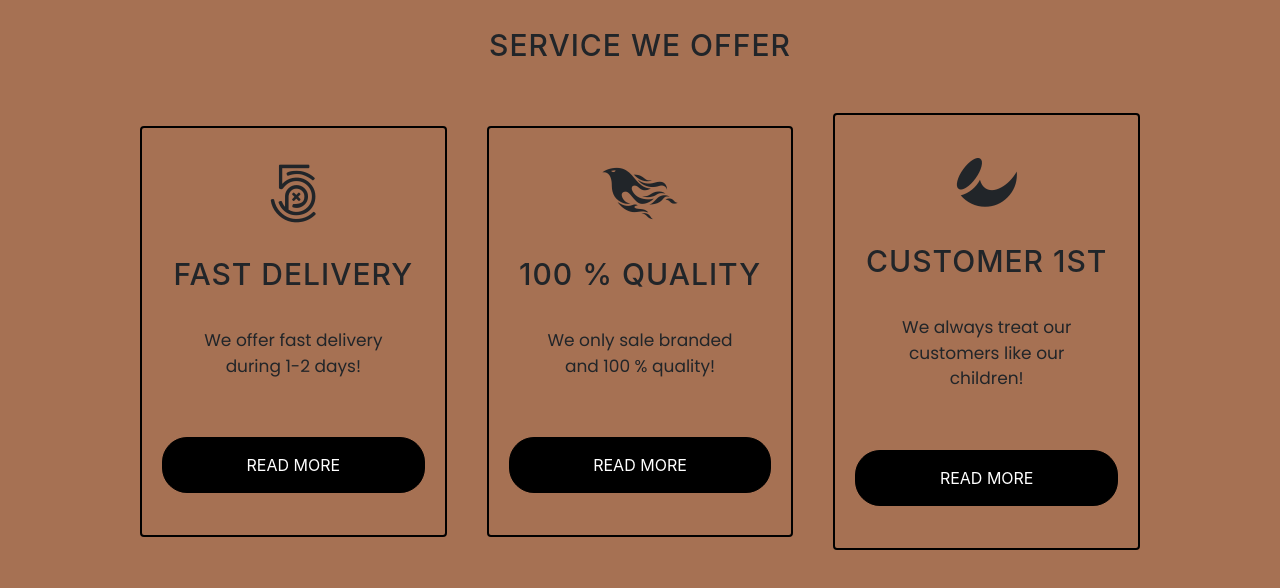
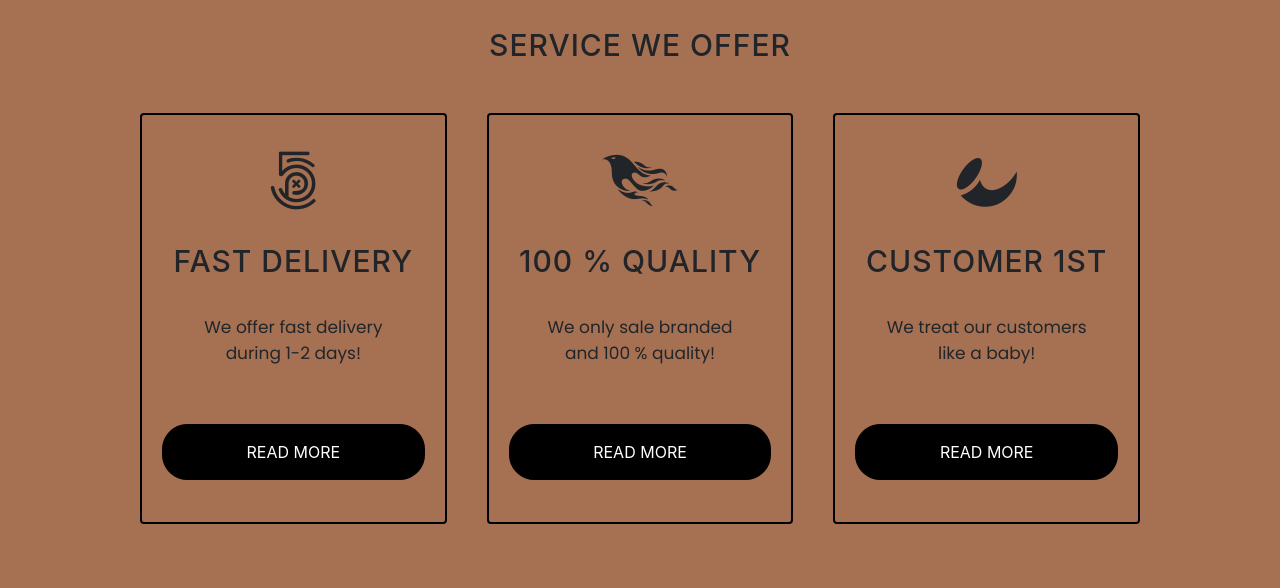
Before and after one commit to Izali-hiz/AIMT_project, a website: page index.html in a window 1280 px wide. Shown: the part 3073-3661 px from the top of the page. Drawn offline with nearby package versions, Linux system fonts and the light colour scheme.

Commit message:
change_serviceContent

```diff
--- a/index.html
+++ b/index.html
@@ -220,14 +220,13 @@
                     Customer 1st
                 </h2>
                 <p>
-                    We always treat our customers like our children!
+                    We treat our customers like a baby!
                 </p>
                 <a href="#">Read More</a>
             </div>
         </div>
     </div>
     <!-- service offer Sectoin end-->
-
 
     <!-- toggle script -->
     <script>
```
